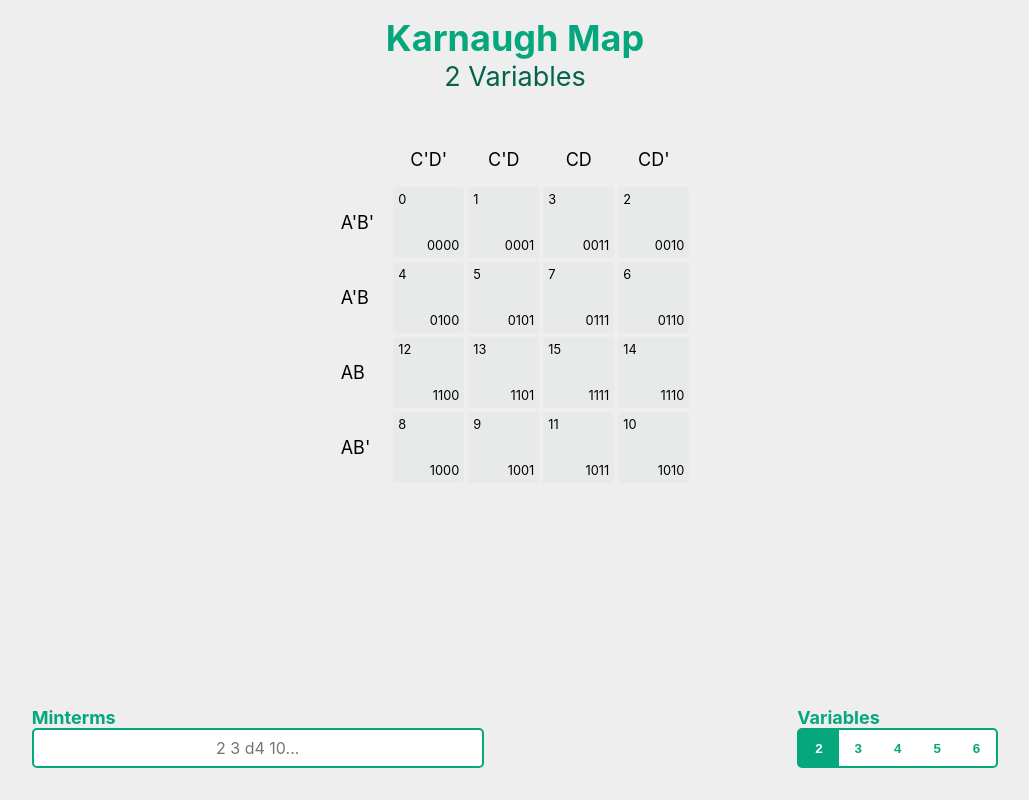
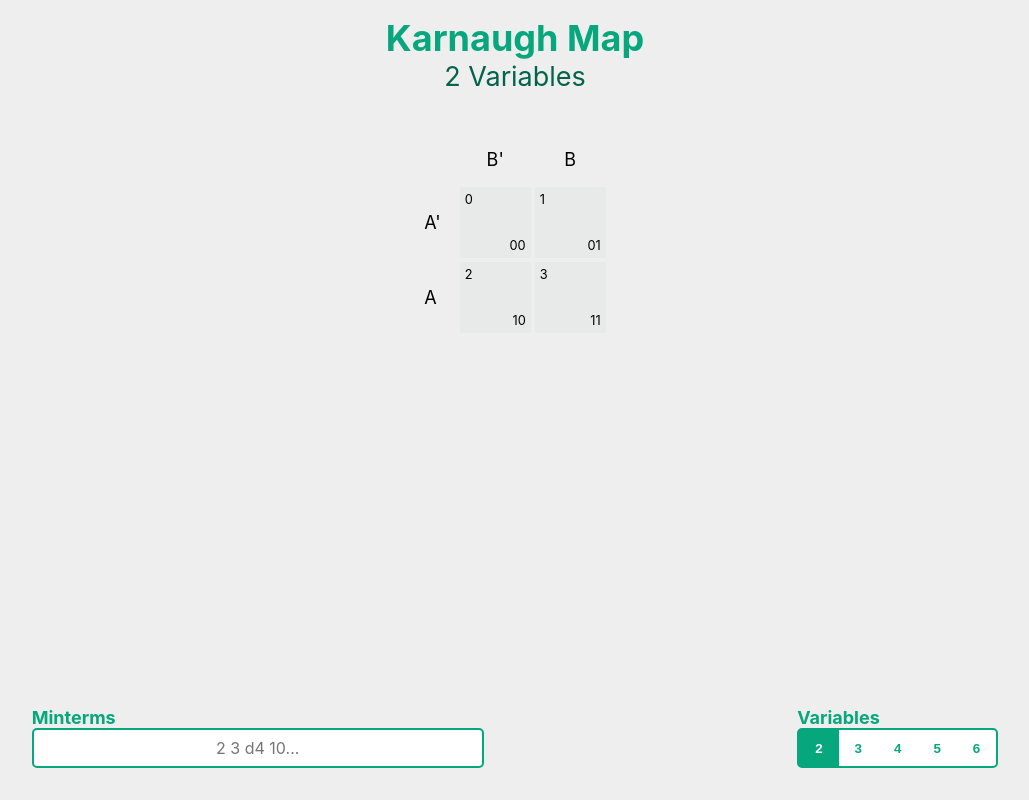
Before and after one commit to rtspw/Karnaugh-Maps-Revisited, a React (Create React App) app: page / in a window 1280 px wide. Shown: the whole page, without its empty margins (125-1154 px from the left). Built offline with nearby package versions, Linux system fonts and the light colour scheme.

Commit message:
Changed what props tables use for creation and styling changes

```diff
--- a/src/App.jsx
+++ b/src/App.jsx
@@ -1,10 +1,9 @@
 import React, { useState, useEffect } from 'react';
-import { jsx, css } from '@emotion/core';
+import { jsx, Global, css } from '@emotion/core';
 /** @jsx jsx */
 
 import TopBar from './components/TopBar.jsx';
 import BottomBar from './components/BottomBar.jsx';
-import TwoVarTable from './components/tables/TwoVarTable.jsx';
 import TableContainer from './components/tables/TableContainer.jsx';
 
 import colors from './util/colors';
@@ -31,14 +30,20 @@ function App() {
 
   return (
     <div css={css`
-      background: ${colors.background};
       height: 100vh;
     `}>
+      <Global styles={css`
+        body {
+          background: ${colors.background};
+        }
+      `} />
       <TopBar
         title={`Karnaugh Map`}
         subtitle={`${varNumPage} Variables`}
       />
-      <TableContainer />
+      <TableContainer
+        varNum={varNumPage}
+      />
       <BottomBar
         onMintermInput={onMintermInput}
         onPanelClick={handlePanelClick}
--- /dev/null
+++ b/src/components/tables/GridVisualTable.jsx
@@ -0,0 +1,61 @@
+import React from 'react';
+import PropTypes from 'prop-types';
+import { jsx, css } from '@emotion/core';
+/** @jsx jsx */
+
+import TableRow from './TableRow.jsx';
+import TableTopLabelBar from './TableTopLabelBar.jsx';
+import TableLeftLabelBar from './TableLeftLabelBar.jsx';
+
+import colors from '../../util/colors';
+
+
+function convertBinaryStringToVariableMinterm(binaryStr, map) {
+  return binaryStr
+    .split('')
+    .map((char, idx) => {
+      const correspondingVar = map[idx] ? map[idx] : '(NA)';
+      return char === '1' ? correspondingVar : correspondingVar + "'";
+    })
+    .join('');
+}
+
+function GridVisualTable(props) {
+  const {
+    leftTerms,
+    topTerms,
+    leftLabelMap,
+    topLabelMap,
+  } = props;
+
+  const leftLabels = leftTerms.map(term => convertBinaryStringToVariableMinterm(term, leftLabelMap));
+  const topLabels = topTerms.map(term => convertBinaryStringToVariableMinterm(term, topLabelMap));
+
+  return (
+    <div css={css`
+      display: flex;
+      flex-direction: rows;
+    `}>
+      <TableLeftLabelBar labels={leftLabels} />
+      <div css={css`
+        display: flex;
+        flex-direction: column;
+        position: relative;
+      `}>
+        <TableTopLabelBar labels={topLabels} />
+        { leftTerms.map(leftTerm => {
+          return <TableRow topTerms={topTerms} leftTerm={leftTerm} />
+        }) }
+      </div>
+    </div>
+  );
+}
+
+GridVisualTable.propTypes = {
+  leftTerms: PropTypes.array.isRequired,
+  topTerms: PropTypes.array.isRequired,
+  leftLabelMap: PropTypes.array.isRequired,
+  topLabelMap: PropTypes.array.isRequired,
+};
+
+export default GridVisualTable;
--- a/src/components/tables/TableContainer.jsx
+++ b/src/components/tables/TableContainer.jsx
@@ -3,12 +3,20 @@ import PropTypes from 'prop-types';
 import { jsx, css } from '@emotion/core';
 /** @jsx jsx */
 
-import TwoVarTable from './TwoVarTable.jsx';
 
 import colors from '../../util/colors';
+import tableData from '../../util/tableData';
+import GridVisualTable from './GridVisualTable.jsx';
 
 function TableContainer(props) {
-  const { } = props;
+  const { varNum } = props;
+  const {
+    leftTerms,
+    topTerms,
+    leftLabelMap,
+    topLabelMap,
+  } = tableData[varNum] ? tableData[varNum] : tableData['default'];
+
   return (
     <div css={css`
       display: flex;
@@ -16,14 +24,20 @@ function TableContainer(props) {
       align-items: center;
       flex-direction: column;
       padding: 40px 0;
+      margin-bottom: 100px;
     `}>
-      <TwoVarTable />
+      <GridVisualTable
+        leftTerms={leftTerms}
+        topTerms={topTerms}
+        leftLabelMap={leftLabelMap}
+        topLabelMap={topLabelMap}
+      />
     </div>
   );
 }
 
 TableContainer.propTypes = {
-
-}
+  varNum: PropTypes.number.isRequired,
+};
 
 export default TableContainer;
--- a/src/components/tables/TableRow.jsx
+++ b/src/components/tables/TableRow.jsx
@@ -7,13 +7,12 @@ import colors from '../../util/colors';
 
 
 function TableRow(props) {
-  const { tileAmount, numOfTerms, leftTerms } = props;
+  const { topTerms, leftTerm } = props;
 
   const tiles = [];
-  const columnSequence = [0, 1, 3, 2];
-  for (let i = 0; i < tileAmount; i++) {
-    const columnValue = columnSequence[i] ? columnSequence[i] : 0;
-    const mintermBinaryValue = leftTerms + columnValue.toString(2).padStart(numOfTerms, '0');
+
+  for (const topTerm of topTerms) {
+    const mintermBinaryValue = leftTerm + topTerm;
     const mintermDecimalValue = parseInt(mintermBinaryValue, 2);
     tiles.push(
       <div css={css`
@@ -37,7 +36,6 @@ function TableRow(props) {
           `}>
             {mintermBinaryValue}
           </p>
-
         </div>
       </div>
     );
@@ -55,9 +53,8 @@ function TableRow(props) {
 }
 
 TableRow.propTypes = {
-  tileAmount: PropTypes.number.isRequired,
-  numOfTerms: PropTypes.number.isRequired,
-  leftTerms: PropTypes.number.isRequired,
+  topTerms: PropTypes.array.isRequired,
+  leftTerm: PropTypes.number.isRequired,
 };
 
 export default TableRow;
--- a/src/components/tables/TwoVarTable.jsx
+++ /dev/null
@@ -1,41 +0,0 @@
-import React from 'react';
-import PropTypes from 'prop-types';
-import { jsx, css } from '@emotion/core';
-/** @jsx jsx */
-
-import TableRow from './TableRow.jsx';
-import TableTopLabelBar from './TableTopLabelBar.jsx';
-import TableLeftLabelBar from './TableLeftLabelBar.jsx';
-
-import colors from '../../util/colors';
-
-function TwoVarTable(props) {
-  const { } = props;
-
-
-  return (
-    <div css={css`
-      display: flex;
-      flex-direction: rows;
-    `}>
-      <TableLeftLabelBar labels={["A'B'", "A'B", "AB", "AB'"]} />
-      <div css={css`
-        display: flex;
-        flex-direction: column;
-        position: relative;
-      `}>
-        <TableTopLabelBar labels={["C'D'", "C'D", "CD", "CD'"]} />
-        <TableRow tileAmount={4} numOfTerms={2} leftTerms={'00'} />
-        <TableRow tileAmount={4} numOfTerms={2} leftTerms={'01'} />
-        <TableRow tileAmount={4} numOfTerms={2} leftTerms={'11'} />
-        <TableRow tileAmount={4} numOfTerms={2} leftTerms={'10'} />
-      </div>
-    </div>
-  );
-}
-
-TwoVarTable.propTypes = {
-
-}
-
-export default TwoVarTable;
--- /dev/null
+++ b/src/util/tableData.js
@@ -0,0 +1,38 @@
+export default {
+  '2': {
+    leftLabelMap: ['A'],
+    leftTerms: ['0', '1'],
+    topLabelMap: ['B'],
+    topTerms: ['0', '1'],
+  },
+  '3': {
+    leftLabelMap: ['A'],
+    leftTerms: ['0', '1'],
+    topLabelMap: ['B', 'C'],
+    topTerms: ['00', '01', '11', '10'],
+  },
+  '4': {
+    leftLabelMap: ['A', 'B'],
+    leftTerms: ['00', '01', '11', '10'],
+    topLabelMap: ['C', 'D'],
+    topTerms: ['00', '01', '11', '10'],
+  },
+  '5': {
+    leftLabelMap: ['A', 'B', 'C'],
+    leftTerms: ['000', '001', '011', '010', '110', '111', '101', '100'],
+    topLabelMap: ['D', 'E'],
+    topTerms: ['00', '01', '11', '10'],
+  },
+  '6': {
+    leftLabelMap: ['A', 'B', 'C'],
+    leftTerms: ['000', '001', '011', '010', '110', '111', '101', '100'],
+    topLabelMap: ['D', 'E', 'F'],
+    topTerms: ['000', '001', '011', '010', '110', '111', '101', '100'],
+  },
+  'default': {
+    leftLabelMap: [],
+    leftTerms: [],
+    topLabelMap: [],
+    topTerms: [],
+  },
+};
```
Also changed, not shown: src/components/Layout.js (deleted, +0 -45 lines).
